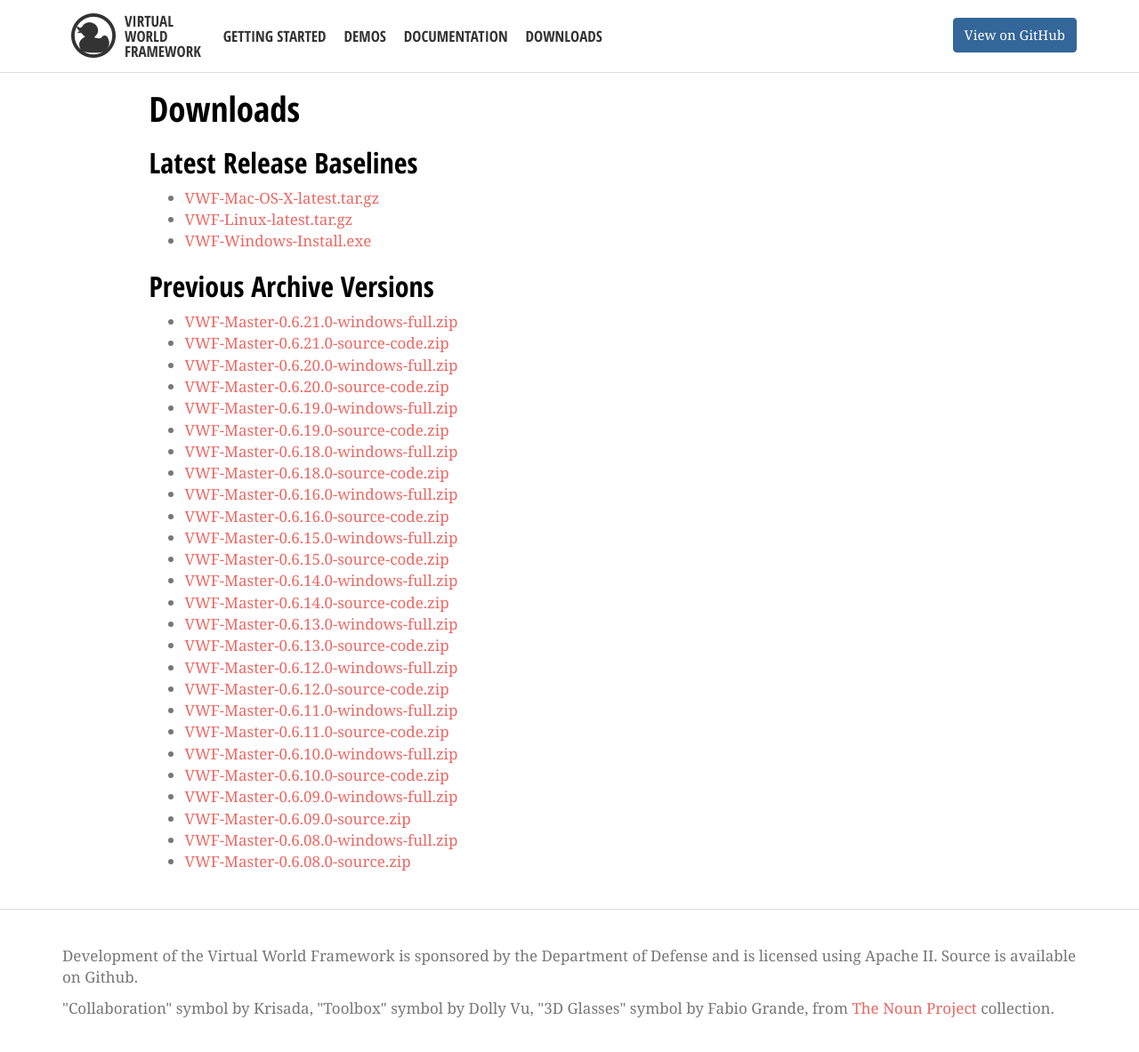
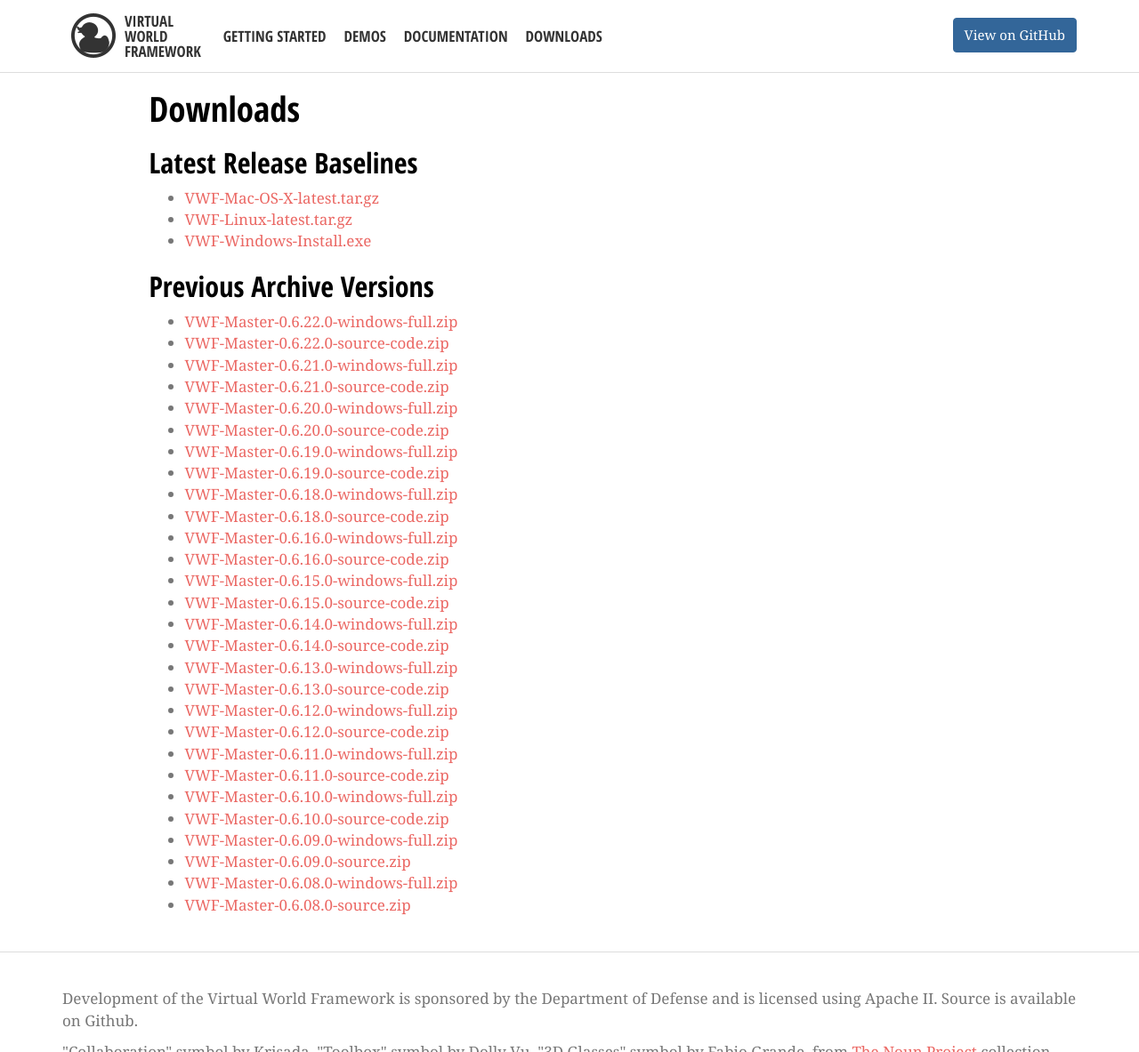
Before and after one commit to virtual-world-framework/vwf-web, a Jekyll site: the page built from releases.md, in a window 1280 px wide and 1335 px high, cut to the strip 0-1183 px from the top of the window. Shown: the whole strip at 89% size. Built offline with Jekyll 4.4.1, drawn with Linux system fonts in a browser that asks for light colours; Markdown is read by kramdown in place of the engine named in the settings.

Commit message:
Add 0.6.22.0 to releases.

```diff
--- a/releases.md
+++ b/releases.md
@@ -12,6 +12,8 @@
 - [VWF-Windows-Install.exe](http://download.virtualworldframework.com/files/VWF_Windows_Install.exe)
 
 ## Previous Archive Versions
+- [VWF-Master-0.6.22.0-windows-full.zip](http://download.virtualworldframework.com/files/archive/VWF_Master_0.6.22.0-windows-full.zip)
+- [VWF-Master-0.6.22.0-source-code.zip](http://download.virtualworldframework.com/files/archive/VWF_Master_0.6.22.0-source-code.zip)
 - [VWF-Master-0.6.21.0-windows-full.zip](http://download.virtualworldframework.com/files/archive/VWF_Master_0.6.21.0-windows-full.zip)
 - [VWF-Master-0.6.21.0-source-code.zip](http://download.virtualworldframework.com/files/archive/VWF_Master_0.6.21.0-source-code.zip)
 - [VWF-Master-0.6.20.0-windows-full.zip](http://download.virtualworldframework.com/files/archive/VWF_Master_0.6.20.0-windows-full.zip)
```
